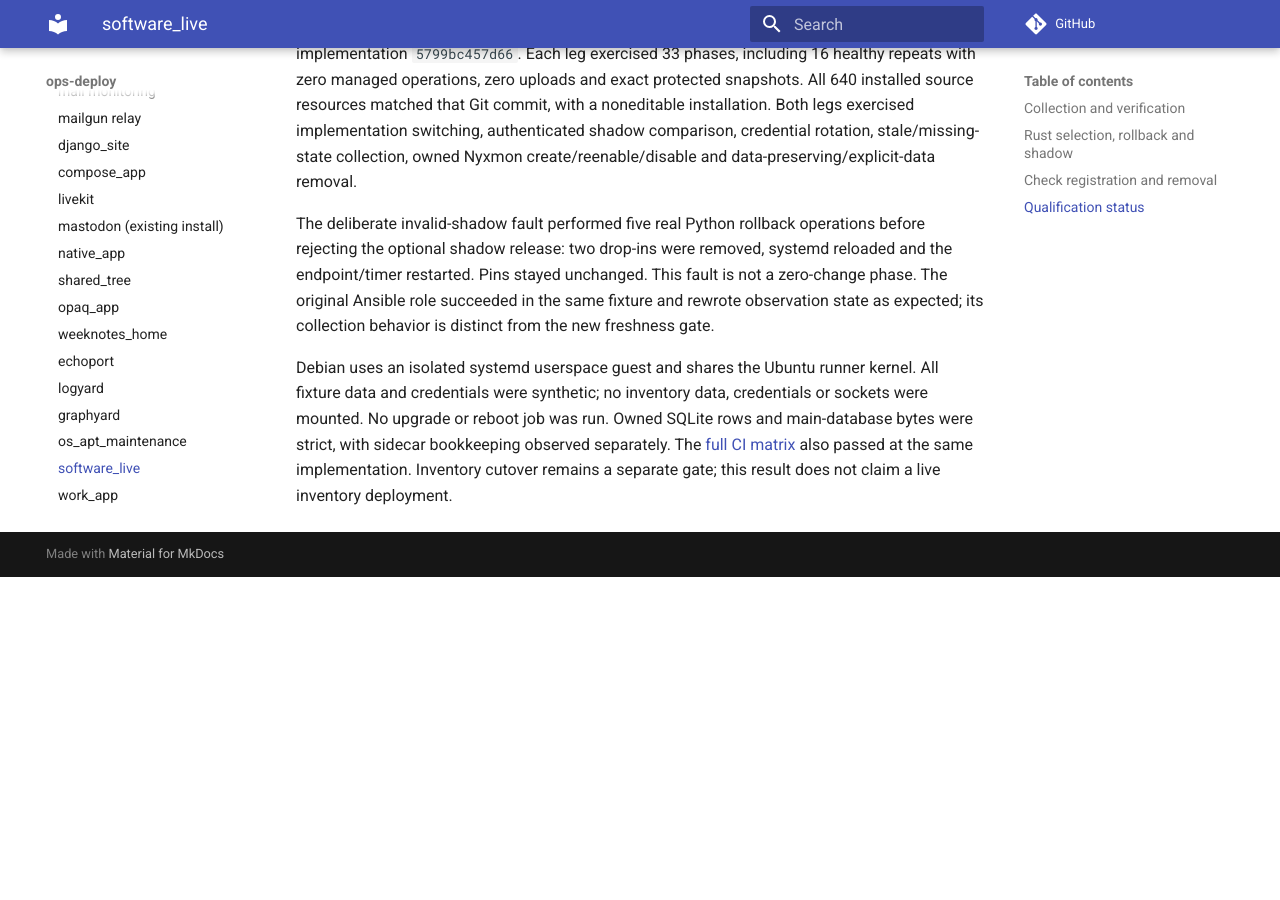
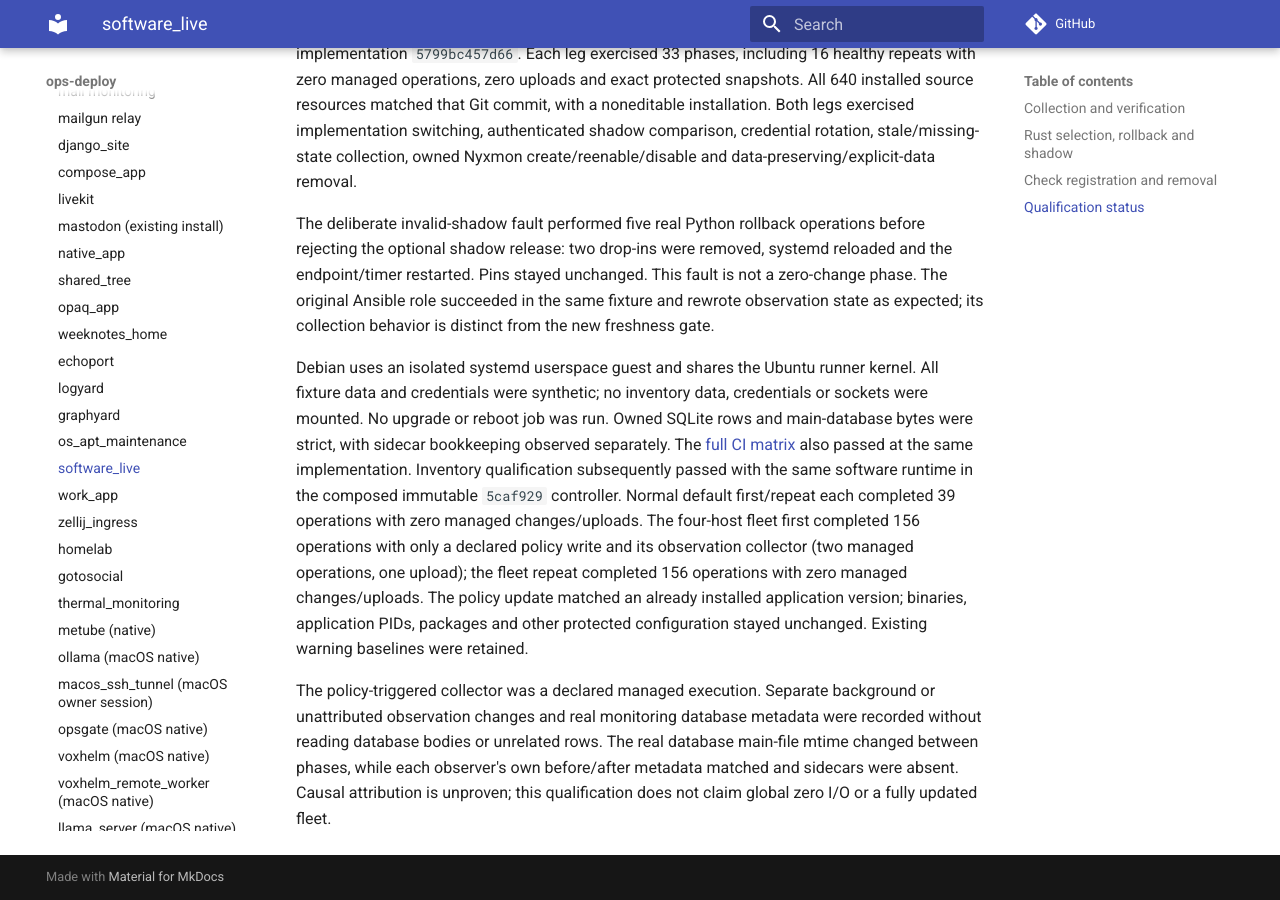
Before and after one commit to ephes/ops-deploy, an MkDocs documentation site: the page built from docs/services/software_live.md, in a window 1280 px wide and 900 px high, scrolled down 2510 px. Built offline with MkDocs 1.6.1 and Material for MkDocs 9.7.7, drawn with Linux system fonts in a browser that asks for light colours; comment, search, counter and statistics services are not loaded; before the commit the page ends 3087 px from its top, so only the background shows below that.

Commit message:
docs: record software-live inventory qualification

```diff
--- a/docs/services/software_live.md
+++ b/docs/services/software_live.md
@@ -116,5 +116,20 @@
 All fixture data and credentials were synthetic; no inventory data, credentials or sockets
 were mounted. No upgrade or reboot job was run. Owned SQLite rows and main-database bytes
 were strict, with sidecar bookkeeping observed separately. The [full CI matrix](https://github.com/ephes/ops-deploy/actions/runs/40609646540)
-also passed at the same implementation. Inventory cutover remains a separate gate;
-this result does not claim a live inventory deployment.
+also passed at the same implementation. Inventory qualification subsequently passed with the same software runtime in
+the composed immutable `5caf929` controller. Normal default first/repeat each
+completed 39 operations with zero managed changes/uploads. The four-host fleet
+first completed 156 operations with only a declared policy write and its
+observation collector (two managed operations, one upload); the fleet repeat
+completed 156 operations with zero managed changes/uploads. The policy update
+matched an already installed application version; binaries, application PIDs,
+packages and other protected configuration stayed unchanged. Existing warning
+baselines were retained.
+
+The policy-triggered collector was a declared managed execution. Separate
+background or unattributed observation changes and real monitoring database
+metadata were recorded without reading database bodies or unrelated rows. The
+real database main-file mtime changed between phases, while each observer's own
+before/after metadata matched and sidecars were absent. Causal attribution is
+unproven; this qualification does not claim global zero I/O or a fully updated
+fleet.
```
Also changed, not shown: docs/changelog.md (+1 -1 lines).
